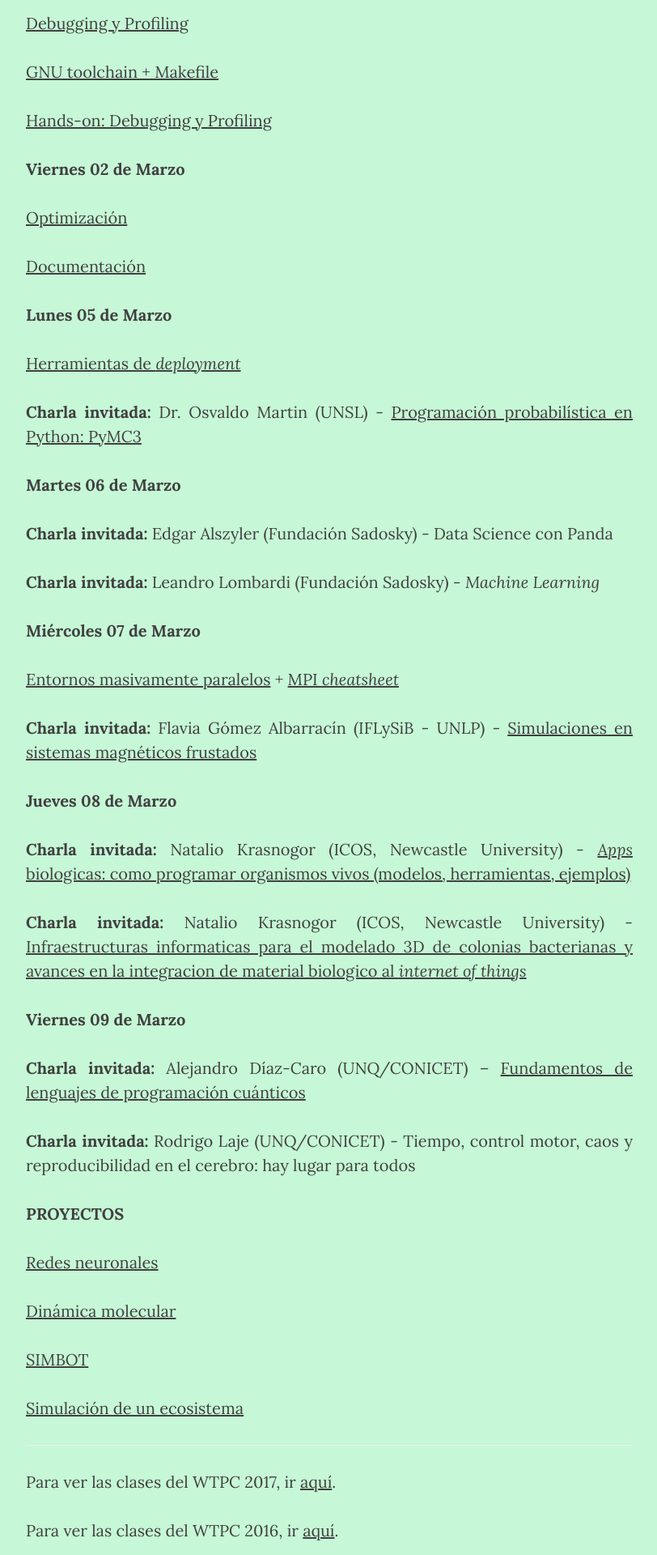
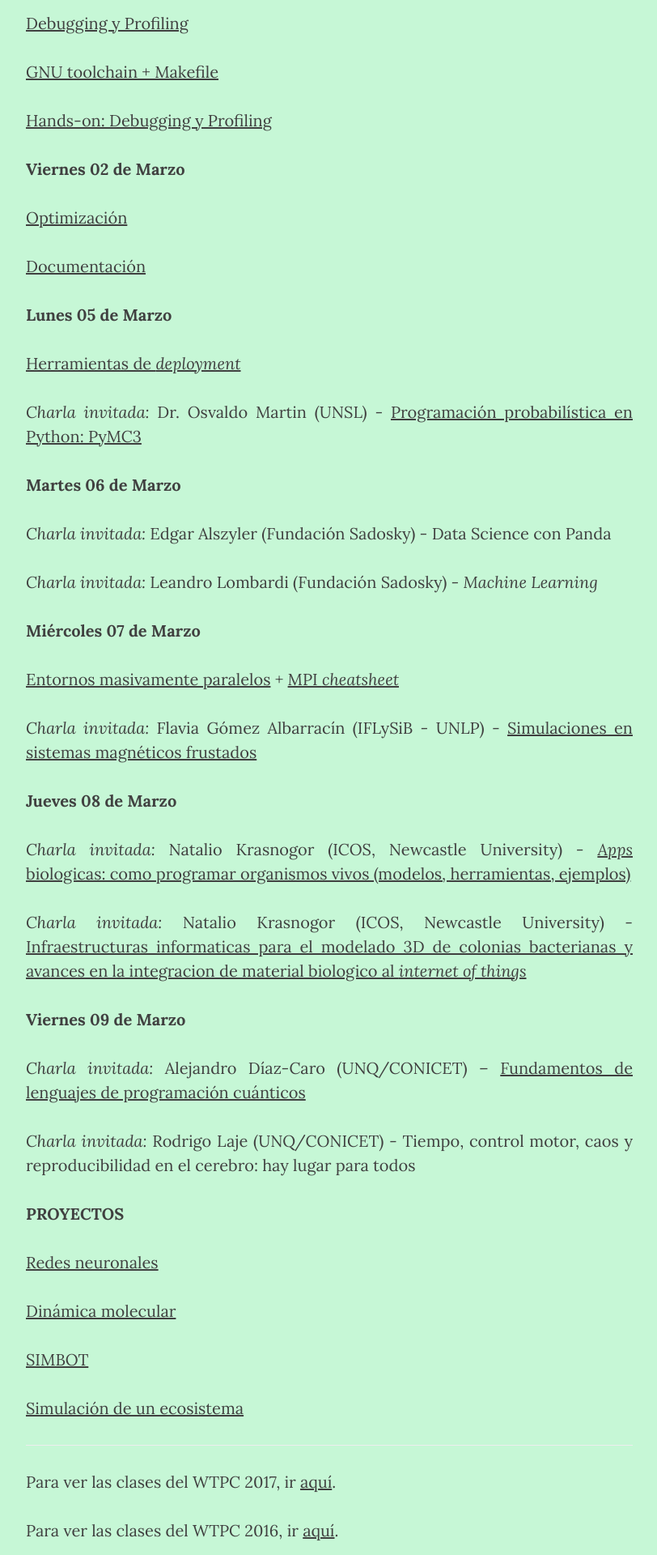
Before and after one commit to wtpc/wtpc.github.io, a Jekyll site: the page built from clases.md, in a window 1280 px wide. Shown: the part 1416-3336 px from the top of the page at 81% size, without its empty margins (233-1045 px from the left). Built offline with Jekyll 4.4.1, drawn with Linux system fonts in a browser that asks for light colours; nearby versions of some CDN libraries.

```diff
--- a/clases.md
+++ b/clases.md
@@ -65,37 +65,37 @@ permalink: /clases/
 
 [Herramientas de *deployment*](/clases/2018/12_deployment.pdf)
 
-**Charla invitada:** Dr. Osvaldo Martin (UNSL) - [Programación probabilística en Python: PyMC3](/clases/2018/charlas_invitadas/OsvaldoMartin-PyMC3.zip)
+*Charla invitada:* Dr. Osvaldo Martin (UNSL) - [Programación probabilística en Python: PyMC3](/clases/2018/charlas_invitadas/OsvaldoMartin-PyMC3.zip)
 
 
 **Martes 06 de Marzo**
 
-**Charla invitada:** Edgar Alszyler (Fundación Sadosky) - Data Science con Panda
+*Charla invitada:* Edgar Alszyler (Fundación Sadosky) - Data Science con Panda
 
-**Charla invitada:** Leandro Lombardi (Fundación Sadosky) - *Machine Learning*
+*Charla invitada:* Leandro Lombardi (Fundación Sadosky) - *Machine Learning*
 
 
 **Miércoles 07 de Marzo**
 
 [Entornos masivamente paralelos](/clases/2018/13_entornos_masivamente_paralelos.pdf) + [MPI *cheatsheet*](/clases/2018/mpicheatsheet.pdf)
 
-**Charla invitada:** Flavia Gómez Albarracín (IFLySiB - UNLP) - [Simulaciones en sistemas magnéticos frustados](/clases/2018/charlas_invitadas/FlaviaAlbarracin-Simulaciones_en_sistemas_magnéticos_frustados.pdf)
+*Charla invitada:* Flavia Gómez Albarracín (IFLySiB - UNLP) - [Simulaciones en sistemas magnéticos frustados](/clases/2018/charlas_invitadas/FlaviaAlbarracin-Simulaciones_en_sistemas_magnéticos_frustados.pdf)
 
 
 
 **Jueves 08 de Marzo**
 
-**Charla invitada:** Natalio Krasnogor (ICOS, Newcastle University) - [*Apps* biologicas: como programar organismos vivos (modelos, herramientas, ejemplos)](/clases/2018/charlas_invitadas/NatalioKrasnogor-Apps_biologicas.pdf)
+*Charla invitada:* Natalio Krasnogor (ICOS, Newcastle University) - [*Apps* biologicas: como programar organismos vivos (modelos, herramientas, ejemplos)](/clases/2018/charlas_invitadas/NatalioKrasnogor-Apps_biologicas.pdf)
 
-**Charla invitada:** Natalio Krasnogor (ICOS, Newcastle University) - [Infraestructuras informaticas para el modelado 3D de colonias bacterianas y avances en la integracion de material biologico al *internet of things*](/clases/2018/charlas_invitadas/NatalioKrasnogor-Simbiotics.pdf)
+*Charla invitada:* Natalio Krasnogor (ICOS, Newcastle University) - [Infraestructuras informaticas para el modelado 3D de colonias bacterianas y avances en la integracion de material biologico al *internet of things*](/clases/2018/charlas_invitadas/NatalioKrasnogor-Simbiotics.pdf)
 
 
 
 **Viernes 09 de Marzo**
 
-**Charla invitada:** Alejandro Díaz-Caro (UNQ/CONICET) – [Fundamentos de lenguajes de programación cuánticos](/clases/2018/charlas_invitadas/AlejandroDiazCaro-Fundamentos_de_lenguajes_de_programacion_cuanticos.pdf)
+*Charla invitada:* Alejandro Díaz-Caro (UNQ/CONICET) – [Fundamentos de lenguajes de programación cuánticos](/clases/2018/charlas_invitadas/AlejandroDiazCaro-Fundamentos_de_lenguajes_de_programacion_cuanticos.pdf)
 
-**Charla invitada:** Rodrigo Laje (UNQ/CONICET) - Tiempo, control motor, caos y reproducibilidad en el cerebro: hay lugar para todos
+*Charla invitada:* Rodrigo Laje (UNQ/CONICET) - Tiempo, control motor, caos y reproducibilidad en el cerebro: hay lugar para todos
 
 
 
```
